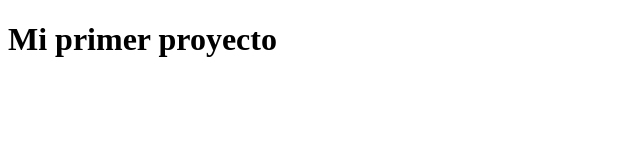
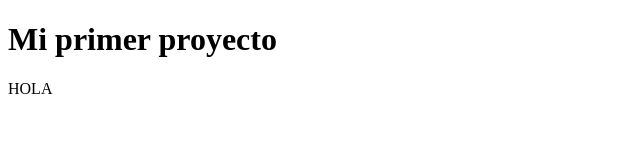
Before and after one commit to jmaldanaz/ProyectoGif, a plain HTML site: page contenido.html in a window 1280 px wide. Shown: the full height of the page, 0-640 px from the left. Drawn offline with Linux system fonts and the light colour scheme.

Commit message:
cambios contenido

```diff
--- a/contenido.html
+++ b/contenido.html
@@ -7,5 +7,6 @@
 </head>
 <body>
     <h1>Mi primer proyecto</h1>
+    <P>HOLA</P>
 </body>
 </html>
```
